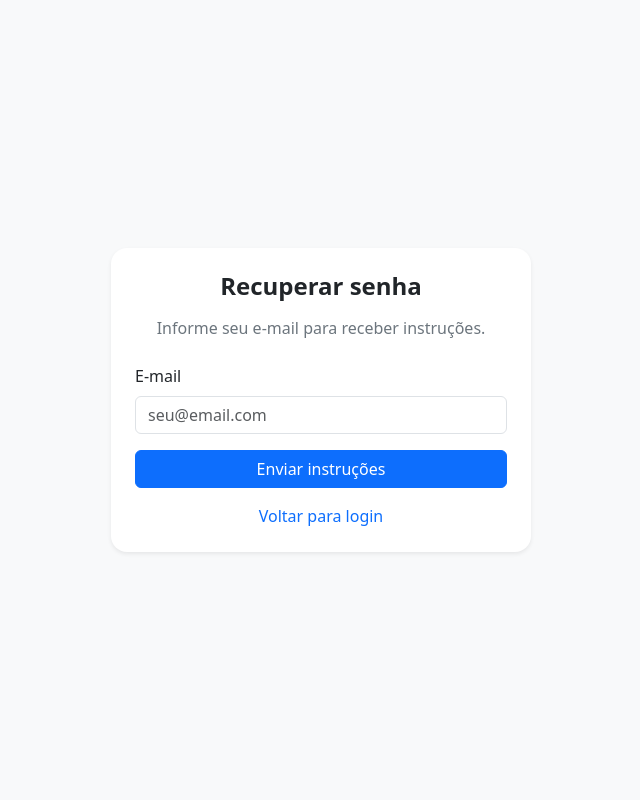
After one commit to jaquelinedamian/caixa-inteligente, a Flask app: page /recuperar-senha in a window 1280 px wide. The commit adds this page. Shown: the whole page, without its empty margins (319-959 px from the left). Run offline with Flask 3, Linux system fonts and the light colour scheme.

Commit message:
Implementa tela de recuperar senha

```diff
--- a/app/routes/main_routes.py
+++ b/app/routes/main_routes.py
@@ -474,3 +474,8 @@ def gerar_dados_teste():
     db.session.commit()
 
     return redirect(url_for("main.home"))
+
+
+@main_bp.route("/recuperar-senha")
+def recuperar_senha():
+    return render_template("pages/recuperar-senha.html", page_title="Recuperar senha")
--- a/app/templates/pages/login.html
+++ b/app/templates/pages/login.html
@@ -55,7 +55,7 @@
                       </label>
                     </div>
 
-                    <a href="#" class="text-secondary text-decoration-none">
+                    <a href="{{ url_for('main.recuperar_senha') }}" class="text-secondary text-decoration-none">
                       Esqueceu a senha?
                     </a>
                   </div>
--- /dev/null
+++ b/app/templates/pages/recuperar-senha.html
@@ -0,0 +1,47 @@
+<!DOCTYPE html>
+<html lang="pt-BR">
+<head>
+  <meta charset="UTF-8">
+  <meta name="viewport" content="width=device-width, initial-scale=1.0">
+  <title>Recuperar senha</title>
+
+  <link href="https://cdn.jsdelivr.net/npm/bootstrap@5.3.3/dist/css/bootstrap.min.css" rel="stylesheet">
+</head>
+
+<body class="bg-light">
+
+<main class="container d-flex align-items-center justify-content-center min-vh-100">
+
+  <div class="card border-0 shadow-sm rounded-4 p-4" style="max-width: 420px; width: 100%;">
+
+    <h1 class="h4 fw-bold mb-3 text-center">
+      Recuperar senha
+    </h1>
+
+    <p class="text-secondary text-center mb-4">
+      Informe seu e-mail para receber instruções.
+    </p>
+
+    <form>
+      <div class="mb-3">
+        <label class="form-label">E-mail</label>
+        <input type="email" class="form-control" placeholder="seu@email.com">
+      </div>
+
+      <button class="btn btn-primary w-100">
+        Enviar instruções
+      </button>
+    </form>
+
+    <div class="text-center mt-3">
+      <a href="{{ url_for('main.login') }}" class="text-decoration-none">
+        Voltar para login
+      </a>
+    </div>
+
+  </div>
+
+</main>
+
+</body>
+</html>
```
Also changed, not shown: app/templates/pages/lembrar-senha.html (deleted, +0 -112 lines).
